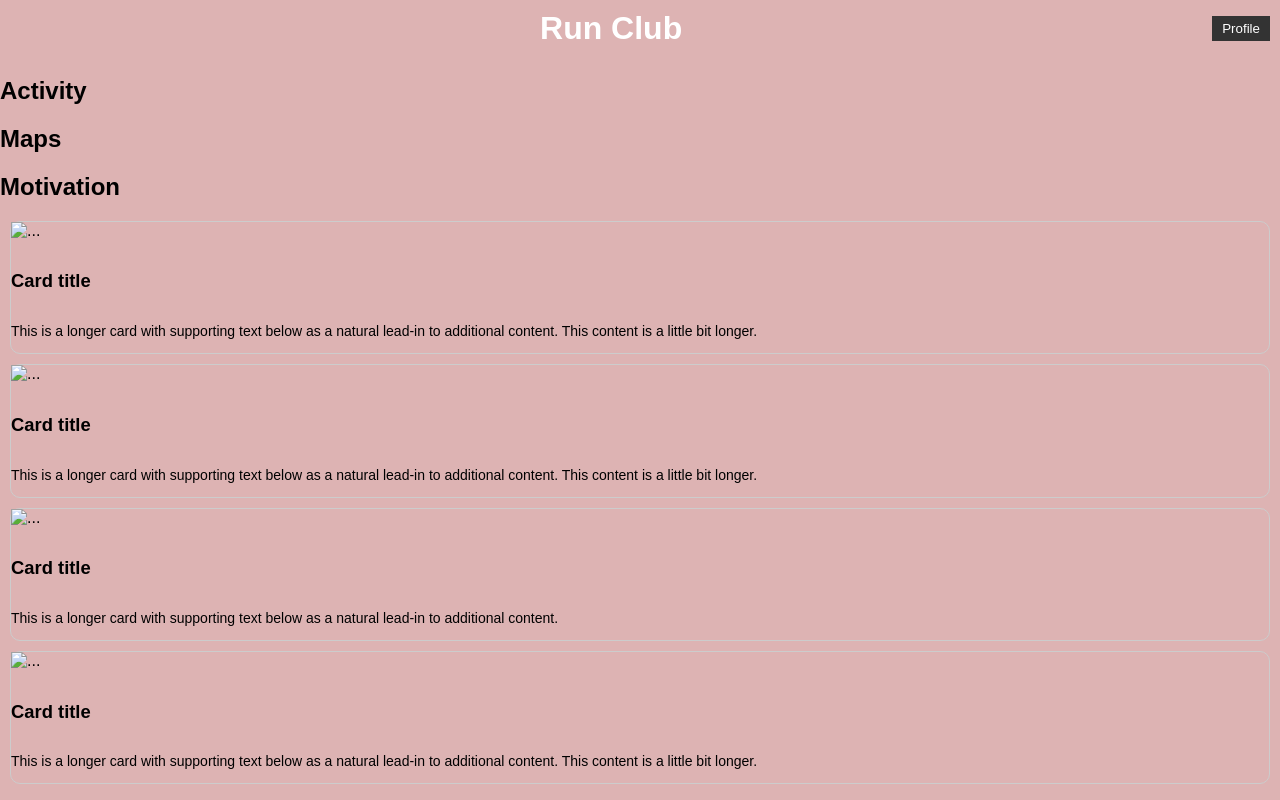
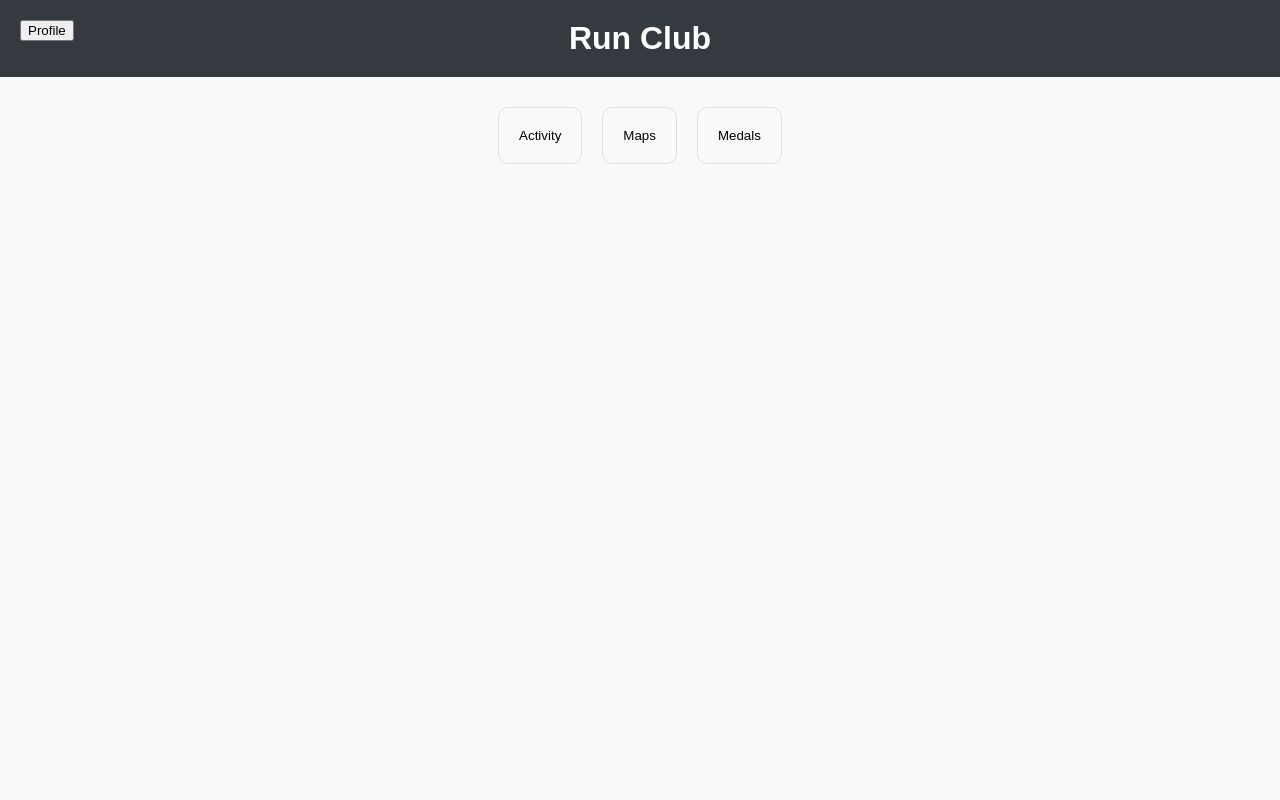
Before and after one commit to smithds546/NRC, a plain HTML site: page index.html in a window 1280 px wide. Drawn offline with Linux system fonts and the light colour scheme.

Commit message:
more files for more pages

```diff
--- a/index.html
+++ b/index.html
@@ -5,6 +5,7 @@
     <meta name="viewport" content="width=device-width, initial-scale=1.0">
     <title>Run</title>
     <link rel="stylesheet" href="styles.css">
+    <script src="script.js"></script>
 </head>
 <body>
     <header>
@@ -19,61 +20,12 @@
         </div>
     </header>
     <main>
-        <section>
-            <h2>Activity</h2>
-            <!-- Content for the Activity section goes here -->
-        </section>
-
-        <section>
-            <h2>Maps</h2>
-            <!-- Content for the Maps section goes here -->
-        </section>
-
-        <section>
-            <h2>Motivation</h2>
-            <!-- Content for the Motivation section goes here -->
-        </section>
+        <div class="row">
+            <button class="section-box" onclick="loadSection('activity.html')">Activity</button>
+            <button class="section-box" onclick="loadSection('maps.html')">Maps</button>
+            <button class="section-box" onclick="loadSection('medals.html')">Medals</button>
+        </div>
+        <div id="section-content"></div>
     </main>
-    <div class="container">
-        <div class="row">
-            <div class="col-md-4">
-            <div class="card">
-                <img src="..." class="card-img-top" alt="...">
-                <div class="card-body">
-                <h5 class="card-title">Card title</h5>
-                <p class="card-text">This is a longer card with supporting text below as a natural lead-in to additional content. This content is a little bit longer.</p>
-                </div>
-            </div>
-            </div>
-            <div class="col-md-4">
-            <div class="card">
-                <img src="..." class="card-img-top" alt="...">
-                <div class="card-body">
-                <h5 class="card-title">Card title</h5>
-                <p class="card-text">This is a longer card with supporting text below as a natural lead-in to additional content. This content is a little bit longer.</p>
-                </div>
-            </div>
-            </div>
-            <div class="col-md-4">
-            <div class="card">
-                <img src="..." class="card-img-top" alt="...">
-                <div class="card-body">
-                <h5 class="card-title">Card title</h5>
-                <p class="card-text">This is a longer card with supporting text below as a natural lead-in to additional content.</p>
-                </div>
-            </div>
-            </div>
-            <div class="col-md-4">
-            <div class="card">
-                <img src="..." class="card-img-top" alt="...">
-                <div class="card-body">
-                <h5 class="card-title">Card title</h5>
-                <p class="card-text">This is a longer card with supporting text below as a natural lead-in to additional content. This content is a little bit longer.</p>
-                </div>
-            </div>
-            </div>
-        </div>
-    </div>
 </body>
-<script src="script.js"></script>
 </html>
--- a/script.js
+++ b/script.js
@@ -0,0 +1,15 @@
+function loadSection(sectionFile) {
+    // Hide the existing section content
+    const sectionContent = document.getElementById('section-content');
+    sectionContent.innerHTML = '';
+
+    // Load the content from the selected section file
+    fetch(sectionFile)
+        .then(response => response.text())
+        .then(data => {
+            sectionContent.innerHTML = data;
+        })
+        .catch(error => {
+            console.error('Error loading section content:', error);
+        });
+}
--- a/styles.css
+++ b/styles.css
@@ -1,35 +1,29 @@
+
 body {
     font-family: Arial, sans-serif;
     margin: 0;
     padding: 0;
-    background-color: #ad484869;
+    background-color: #f8f9fa;
 }
 
 header {
-    color: white;
-    text-align: center;
-    padding: 10px;
+    background-color: #343a40;
+    padding: 20px;
     display: flex;
-    justify-content: space-between;
+    justify-content: center;
     align-items: center;
 }
 
-h1 {
-    text-align: center;
-    margin: 0 auto;
+header h1 {
+    color: white;
+    margin: 0;
 }
 
 .dropdown {
-    position: relative;
+    position: absolute;
     display: inline-block;
-}
-
-.dropbtn {
-    background-color: #333;
-    color: white;
-    border: none;
-    cursor: pointer;
-    padding: 5px 10px;
+    left: 20px; /* Move the dropdown to the top left corner */
+    top: 20px; /* Move the dropdown to the top left corner */
 }
 
 .dropdown-content {
@@ -37,8 +31,8 @@ h1 {
     position: absolute;
     background-color: #f9f9f9;
     min-width: 160px;
+    box-shadow: 0px 8px 16px 0px rgba(0,0,0,0.2);
     z-index: 1;
-    box-shadow: 0px 8px 16px 0px rgba(0,0,0,0.2);
 }
 
 .dropdown-content a {
@@ -49,39 +43,78 @@ h1 {
 }
 
 .dropdown-content a:hover {
-    background-color: #ddd;
+    background-color: #f1f1f1;
 }
 
 .dropdown:hover .dropdown-content {
     display: block;
 }
 
-
-
-.card {
-    border: 1px solid #ccc; /* Add a border to the cards */
-    border-radius: 10px; /* Add rounded corners for a better look */
-    margin: 10px; /* Add spacing between cards */
+main {
+    padding: 20px;
+    text-align: center;
 }
 
-.card-title {
-    font-size: 1.15rem; /* Increase the font size of the card titles */
+/*.section-box {
+    flex: 1;
+    padding: 20px;
+    border: 1px solid #ddd;
+    border-radius: 10px;
+    margin: 10px;
+    display: flex;
+    align-items: center;
+    justify-content: center;
+    flex-direction: row;
+    max-width: 90px;
+    max-height: 5px;
+}*/
+
+main h2 {
+    margin-bottom: 20px;
+
 }
 
-.card-text {
-    font-size: 0.875rem; /* Adjust the font size of the card text */
+.container {
+    max-width: 1200px;
+    margin: 0 auto;
+    padding: 10px;
 }
 
-/* To further control the positioning and spacing of the cards, you can use Bootstrap classes or additional custom CSS. For example: */
-
-/* Center the cards horizontally within their container */
-.card-deck {
+.row {
     display: flex;
     flex-wrap: wrap;
     justify-content: center;
 }
 
-/* Add margin around each card within the card deck */
-.card-deck .card {
+.col-md-4 {
+    flex: 0 0 33.333333%;
+    max-width: 33.333333%;
+}
+
+.card {
+    background-color: #fff;
+    border: 2px solid #ddd;
+    border-radius: 15px;
+    margin-bottom: 15px;
+    margin-right: 15px;
+
+}
+
+.section-box {
+    background-color: #f8f9fa; /* Background color for buttons */
+    border: 1px solid #ddd;
+    border-radius: 10px;
+    padding: 20px;
     margin: 10px;
+    text-align: center;
+    cursor: pointer;
+    transition: background-color 0.3s;
 }
+
+.section-box.shaded {
+    background-color: #e0e0e0; /* Shaded background color */
+}
+
+.section-box:hover {
+    background-color: #e0e0e0; /* Background color on hover */
+}
```
Also changed, not shown: activity.html (added, +44 -0 lines), maps.html (added, +13 -0 lines), medals.html (added, +13 -0 lines).
